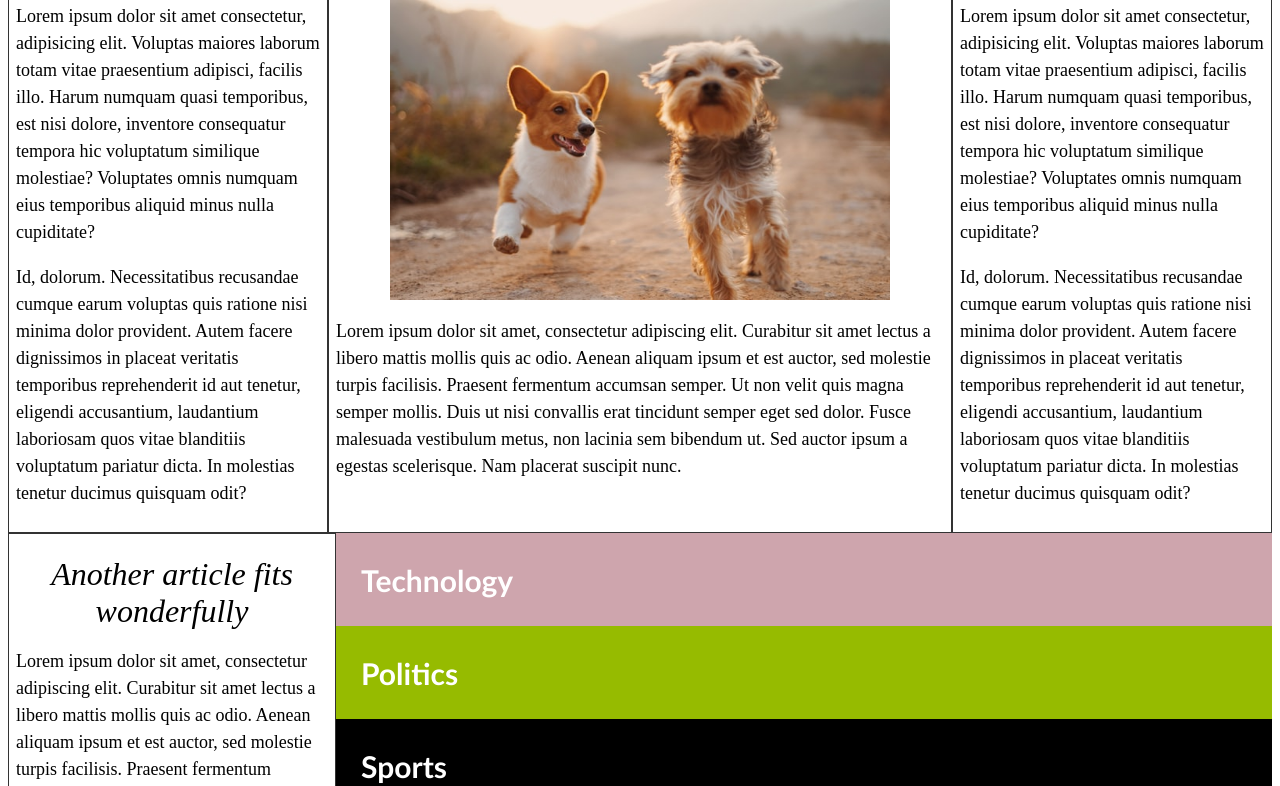
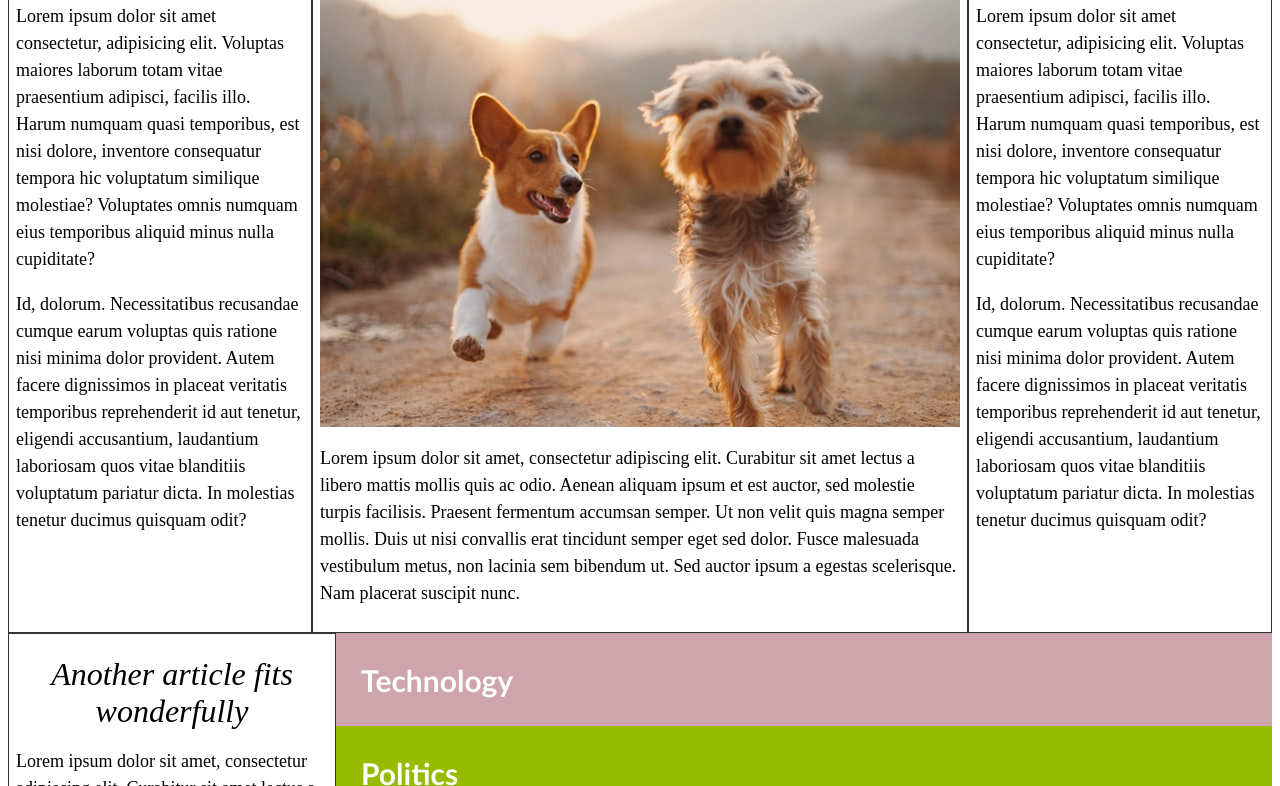
Before and after one commit to ShubhamBonde/News-Site-with-html-and-css, a plain HTML site: page index.html in a window 1280 px wide. Shown: the part 314-1100 px from the top of the page. Drawn offline with Linux system fonts and the light colour scheme.

Commit message:
Update index.html

```diff
--- a/index.html
+++ b/index.html
@@ -21,7 +21,7 @@
         </article>
         <article class="half story">
             <h1 class="story-title">"Dogs are adorable" -People all around the world.</h1>
-            <img class = "corgi-img" src="./dogs.jpg" alt="Corgi" height="300" width="500" >
+            <img class = "corgi-img" src="./dogs.jpg" alt="Corgi" >
 
             <p class="story-text">
                 Lorem ipsum dolor sit amet, consectetur adipiscing elit. Curabitur sit amet lectus a libero mattis mollis quis ac odio. Aenean aliquam ipsum et est auctor, sed molestie turpis facilisis. Praesent fermentum accumsan semper. Ut non velit quis magna semper mollis. Duis ut nisi convallis erat tincidunt semper eget sed dolor. Fusce malesuada vestibulum metus, non lacinia sem bibendum ut. Sed auctor ipsum a egestas scelerisque. Nam placerat suscipit nunc.
```
